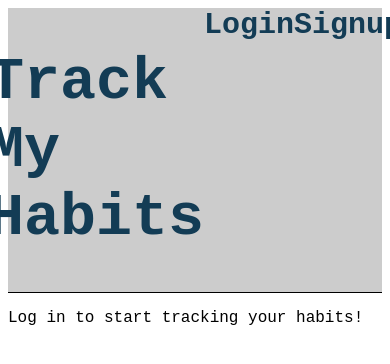
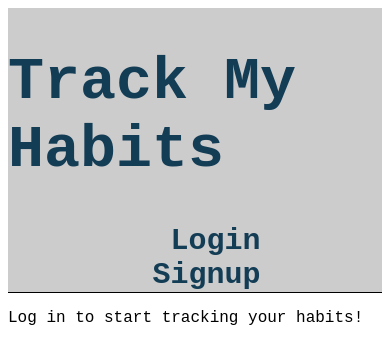
Before and after one commit to djamz919/Track-My-Habits, a React (Create React App) app in the folder client/: page / in a window 390 px wide. Shown: the top 364 px of the page. Built offline with nearby package versions, Linux system fonts and the light colour scheme; no server answers.

Commit message:
Style changes

```diff
--- a/client/src/components/Day/index.js
+++ b/client/src/components/Day/index.js
@@ -5,9 +5,8 @@ const Day = ({ days }) => {
         return <h3>No Logs Yet</h3>;
     }
 
-
     return (
-        <div>
+        <div className='tracked-days'>
             {days && days.map(day => (
                     <div key={day._id} className='day'>
                         <h4 className='habit-day'>Day: {day.day}</h4>
--- a/client/src/components/HabitTracker/index.js
+++ b/client/src/components/HabitTracker/index.js
@@ -17,9 +17,7 @@ const HabitTracker = ({ habits }) => {
                     </div>
                     {habit.daysCount < 21 && (<DayForm habitId={habit._id} daysCount={habit.daysCount}></DayForm>)}
                     <div className='habit-calendar'>
-                        <div className='tracked-days'>
                             <Day days={habit.days}></Day>
-                        </div>
                     </div>
                 </section>
             ))}
--- a/client/src/components/Header/index.js
+++ b/client/src/components/Header/index.js
@@ -13,21 +13,27 @@ const Header = () => {
         <header className="header">
             <div className="nav-container">
                 <Link to="/">
+                    <div className='header-box'>
                         <h1>Track My Habits</h1>
+                    </div>
                 </Link>
                 <nav className="text-center">
                 </nav>
             </div>
             {Auth.loggedIn() ? (
                 <>
+                    <div className='header-options'>
                         <a href="/" onClick={logout}>
                             Logout
                         </a>
+                    </div>
                 </>
             ) : (
                 <>
+                    <div className='header-options'>
                         <Link to="/login">Login</Link>
                         <Link to="/signup">Signup</Link>
+                    </div>
                 </>
             )}
         </header >
--- a/client/src/index.css
+++ b/client/src/index.css
@@ -30,10 +30,47 @@ body {
 .header {
   font-size: 30px;
   display: flex;
-  justify-content: center;
+  flex-direction: row;
+  justify-content: flex-end;
   color: var(--black);
   background-color: var(--gray);
   border-bottom: 1px solid black;
+  width: 100%;
+}
+
+@media (max-width:1023px) {
+  .header {
+    font-size: 30px;
+    display: flex;
+    flex-direction: column;
+    justify-content: center;
+    align-content: center;
+    align-items: center;
+    color: var(--black);
+    background-color: var(--gray);
+    border-bottom: 1px solid black;
+    width: 100%;
+  }
+}
+
+.header-options {
+  display: flex;
+  flex-direction: row;
+  justify-content: space-evenly;
+  align-content: flex-end;
+  align-items: flex-end;
+  width: 35%;
+}
+
+@media (max-width:1023px) {
+  .header-options {
+    display: flex;
+    flex-direction: column;
+    justify-content: center;
+    align-content: center;
+    align-items: flex-end;
+    width: 35%;
+  }
 }
 
 .card-body {
@@ -110,6 +147,10 @@ margin-left: 50px;
 }
 
 .habit-info {
+  display: flex;
+  flex-direction: column;
+  align-items: center;
+  justify-content: center;
   margin-bottom: 20px;
 }
 
@@ -117,9 +158,10 @@ margin-left: 50px;
   .tracked-days {
     display: grid;
     grid-template-columns: repeat(7, 1fr);
-    grid-template-rows: 80px 80px 80px;
+    grid-template-rows: 250px 250px 250px;
     gap: 20px;
-    row-gap: 120px;
+    row-gap: 100px;
+    margin: 50px;
   }
 }
 
@@ -127,10 +169,11 @@ margin-left: 50px;
   .tracked-days {
     display: grid;
     grid-template-columns: repeat(3, 1fr);
-    grid-template-rows: repeat(7, 80px);
+    grid-template-rows: repeat(7, 250px);
     gap: 20px;
-    row-gap: 140px;
+    row-gap: 100px;
     grid-auto-flow: column;
+    margin: 50px;
   }
 }
 
@@ -138,11 +181,12 @@ margin-left: 50px;
   display: flex;
   flex-direction: column;
   align-items: center;
+  justify-content: flex-end;
   box-sizing: border-box;
   border: 1px solid black;
   margin: 5px;
-  padding: 10px;
-  min-height: 100px;
+  padding: 50px;
+  height: 100%;
 }
 
 .answer-buttons {
```
Lines whose indentation alone changed are shown as unchanged.
